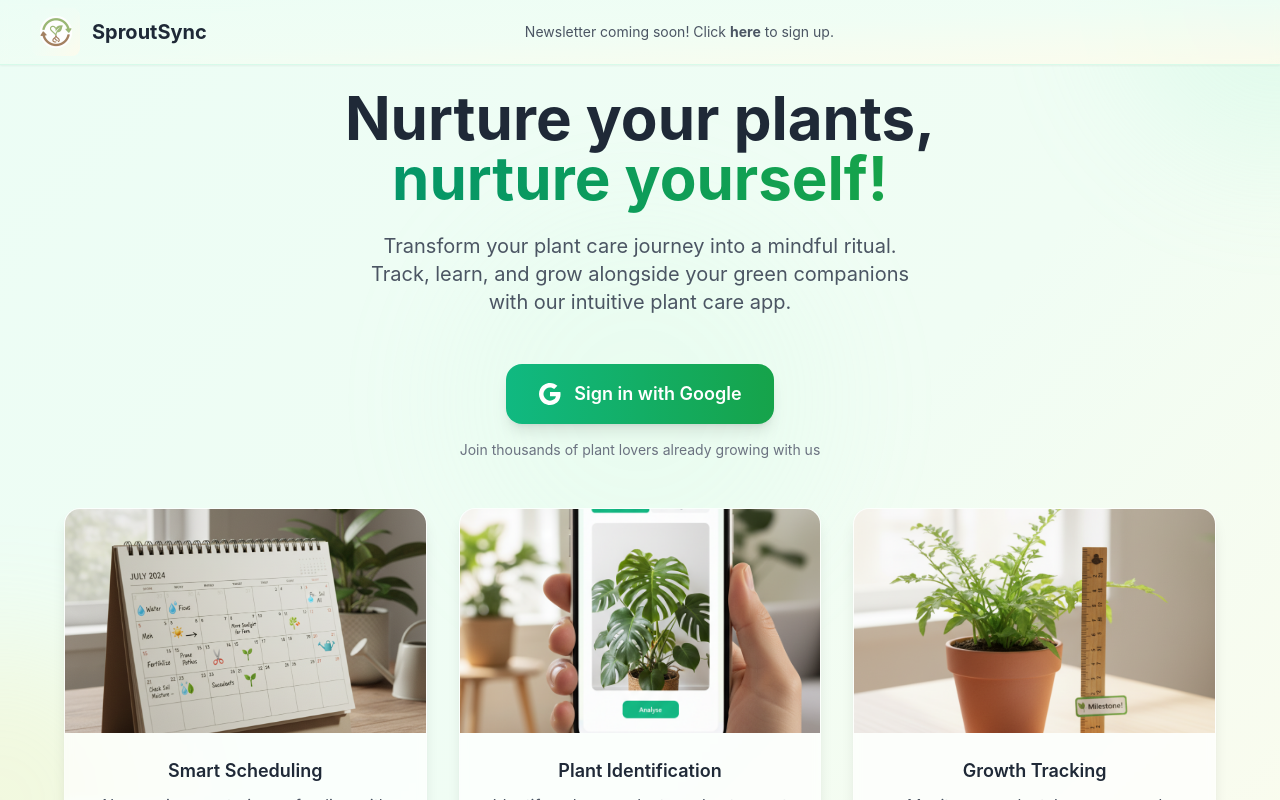
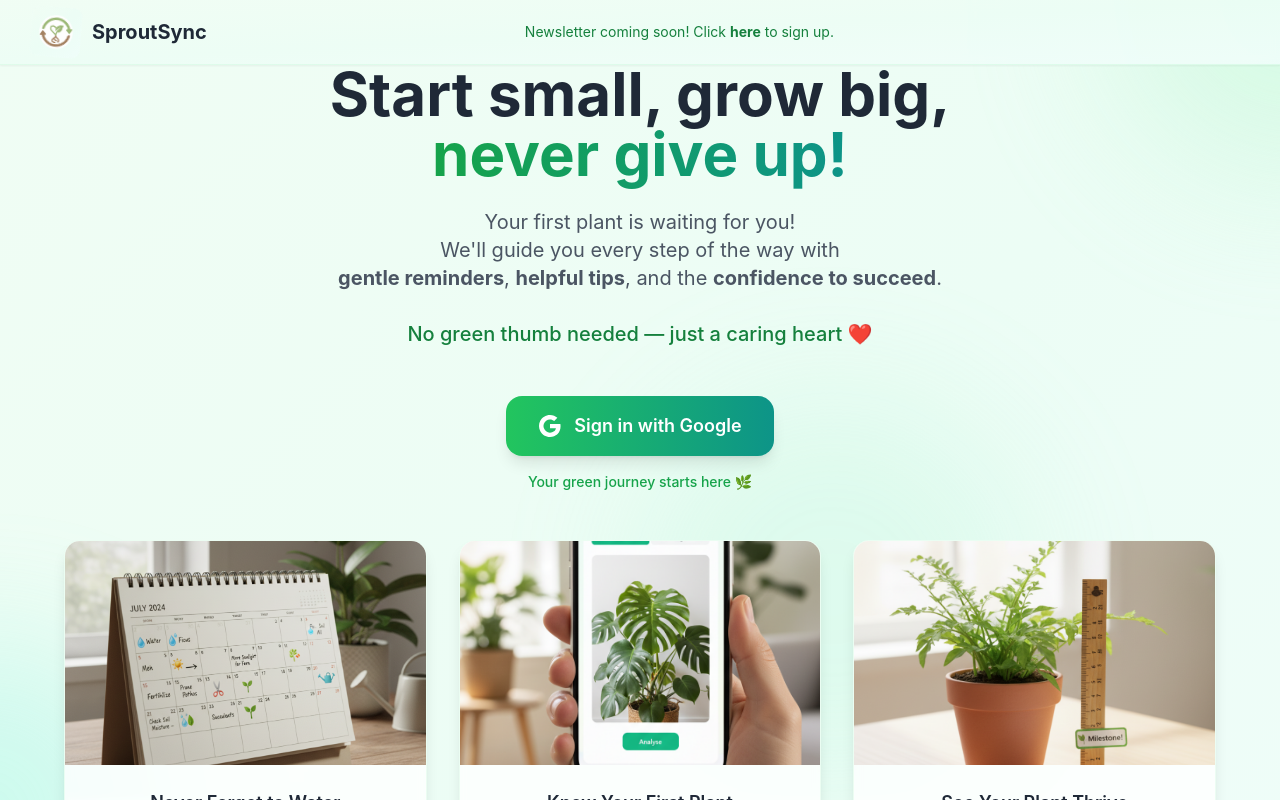
Before and after one commit to PurneswarPrasad/sprout-sync, a React (Vite) app in the folder frontend/: page / in a window 1280 px wide. Shown: the top 800 px of the page. Built offline with nearby package versions, Linux system fonts and the light colour scheme; no server answers.

Commit message:
landing page animated and text changed

```diff
--- a/frontend/dev-dist/sw.js
+++ b/frontend/dev-dist/sw.js
@@ -82,7 +82,7 @@ define(['./workbox-d9a5ed57'], (function (workbox) { 'use strict';
     "revision": "3ca0b8505b4bec776b69afdba2768812"
   }, {
     "url": "index.html",
-    "revision": "0.qcbhdatnbr4"
+    "revision": "0.r2bb473lucc"
   }], {});
   workbox.cleanupOutdatedCaches();
   workbox.registerRoute(new workbox.NavigationRoute(workbox.createHandlerBoundToURL("index.html"), {
--- a/frontend/src/pages/LandingPage.tsx
+++ b/frontend/src/pages/LandingPage.tsx
@@ -1,5 +1,6 @@
 import React, { useEffect, useState } from 'react';
 import { useNavigate } from 'react-router-dom';
+import { motion, useScroll, useTransform } from 'framer-motion';
 import { authAPI } from '../services/api';
 import { Footer } from '../components/Footer';
 import { InstallPromptBanner } from '../components/InstallPromptBanner';
@@ -9,6 +10,11 @@ const LandingPage: React.FC = () => {
   const [loading, setLoading] = useState(true);
   const [showFloatingHeader, setShowFloatingHeader] = useState(false);
   const [lastScrollY, setLastScrollY] = useState(0);
+  const { scrollYProgress } = useScroll();
+
+  // Transform scroll progress to create gentle gradient shifts
+  const backgroundOpacity = useTransform(scrollYProgress, [0, 0.5, 1], [0.3, 0.6, 0.8]);
+  const backgroundScale = useTransform(scrollYProgress, [0, 1], [1, 1.1]);
 
   useEffect(() => {
     // Check if user is already authenticated
@@ -72,32 +78,52 @@ const LandingPage: React.FC = () => {
   }
 
   return (
-    <div className="min-h-screen bg-gradient-to-br from-emerald-50 via-green-50 to-amber-50">
+    <div className="min-h-screen bg-gradient-to-br from-green-50 via-emerald-50 to-teal-50">
       {/* Install Prompt Banner */}
       <InstallPromptBanner />
 
       {/* Floating Header */}
-      <div className={`fixed top-0 left-0 right-0 z-50 transition-all duration-300 ${showFloatingHeader ? 'translate-y-0 opacity-100' : '-translate-y-full opacity-0'
-        }`}>
-        <div className="bg-gradient-to-br from-emerald-50/80 via-green-50/80 to-amber-50/80 backdrop-blur-sm border-b border-emerald-200/30 shadow-sm">
+      <motion.div
+        className={`fixed top-0 left-0 right-0 z-50 transition-all duration-300 ${showFloatingHeader ? 'translate-y-0 opacity-100' : '-translate-y-full opacity-0'
+          }`}
+        initial={{ y: -100, opacity: 0 }}
+        animate={{ y: showFloatingHeader ? 0 : -100, opacity: showFloatingHeader ? 1 : 0 }}
+        transition={{ type: "spring", damping: 20, stiffness: 100 }}
+      >
+        <div className="bg-gradient-to-br from-green-50/90 via-emerald-50/90 to-teal-50/90 backdrop-blur-sm border-b border-green-200/30 shadow-sm">
           <div className="max-w-7xl mx-auto px-3 sm:px-6 lg:px-8">
             <div className="flex items-center justify-between h-14 sm:h-16">
               {/* Left side - Logo and Name */}
               <div className="flex items-center space-x-2 sm:space-x-3">
-                <div className="w-8 h-8 sm:w-12 sm:h-12 bg-gradient-to-br rounded-lg flex items-center justify-center">
+                <motion.div
+                  className="w-8 h-8 sm:w-12 sm:h-12 bg-gradient-to-br rounded-lg flex items-center justify-center"
+                  animate={{
+                    rotate: [0, 5, -5, 0],
+                    scale: [1, 1.05, 1]
+                  }}
+                  transition={{
+                    duration: 4,
+                    repeat: Infinity,
+                    ease: "easeInOut"
+                  }}
+                >
                   <span className="text-sm sm:text-lg"><img src="/SproutSync_logo.png" alt="SproutSync" className="w-6 h-6 sm:w-8 sm:h-8" /></span>
-                </div>
+                </motion.div>
                 <span className="text-lg sm:text-xl font-bold text-gray-800">SproutSync</span>
               </div>
 
-              {/* Center - Newsletter signup */}
+              {/* Center - Beginner-friendly tagline */}
               <div className="flex-1 flex justify-center px-2">
-                <button className="text-xs sm:text-sm text-gray-600 hover:bg-emerald-100 hover:border-emerald-300 border border-transparent px-2 sm:px-3 py-1 rounded-lg transition-all duration-200 cursor-pointer text-center whitespace-nowrap">
+                <motion.button
+                  className="text-xs sm:text-sm text-green-700 hover:bg-green-100 hover:border-green-300 border border-transparent px-2 sm:px-3 py-1 rounded-lg transition-all duration-200 cursor-pointer text-center whitespace-nowrap"
+                  whileHover={{ scale: 1.05 }}
+                  whileTap={{ scale: 0.95 }}
+                >
                   <span className="hidden sm:inline">Newsletter coming soon! Click </span>
                   <span className="sm:hidden">Newsletter coming soon! <br/>Click </span>
                   <span className="font-bold">here</span>
                   <span className="sm:inline"> to sign up.</span>
-                </button>
+                </motion.button>
               </div>
 
               {/* Right side - Empty for balance */}
@@ -105,13 +131,52 @@ const LandingPage: React.FC = () => {
             </div>
           </div>
         </div>
-      </div>
+      </motion.div>
 
-      {/* Background decorative elements */}
+      {/* Background decorative elements with gentle motion */}
       <div className="absolute inset-0 overflow-hidden">
-        <div className="absolute -top-40 -right-40 w-80 h-80 bg-emerald-200 rounded-full opacity-20 blur-3xl"></div>
-        <div className="absolute -bottom-40 -left-40 w-80 h-80 bg-amber-200 rounded-full opacity-20 blur-3xl"></div>
-        <div className="absolute top-1/2 left-1/2 transform -translate-x-1/2 -translate-y-1/2 w-96 h-96 bg-green-200 rounded-full opacity-10 blur-3xl"></div>
+        <motion.div
+          className="absolute -top-40 -right-40 w-80 h-80 bg-green-200 rounded-full opacity-30 blur-3xl"
+          animate={{
+            scale: [1, 1.2, 1],
+            opacity: [0.3, 0.5, 0.3],
+            x: [0, 20, 0],
+            y: [0, -10, 0]
+          }}
+          transition={{
+            duration: 8,
+            repeat: Infinity,
+            ease: "easeInOut"
+          }}
+        />
+        <motion.div
+          className="absolute -bottom-40 -left-40 w-80 h-80 bg-teal-200 rounded-full opacity-25 blur-3xl"
+          animate={{
+            scale: [1.2, 1, 1.2],
+            opacity: [0.25, 0.4, 0.25],
+            x: [0, -15, 0],
+            y: [0, 15, 0]
+          }}
+          transition={{
+            duration: 10,
+            repeat: Infinity,
+            ease: "easeInOut",
+            delay: 2
+          }}
+        />
+        <motion.div
+          className="absolute top-1/2 left-1/2 transform -translate-x-1/2 -translate-y-1/2 w-96 h-96 bg-emerald-200 rounded-full opacity-15 blur-3xl"
+          animate={{
+            scale: [1, 1.1, 1],
+            opacity: [0.15, 0.25, 0.15],
+            rotate: [0, 180, 360]
+          }}
+          transition={{
+            duration: 20,
+            repeat: Infinity,
+            ease: "linear"
+          }}
+        />
       </div>
 
       <div className="relative z-10 flex flex-col min-h-screen px-4 sm:px-6 lg:px-8">
@@ -119,30 +184,61 @@ const LandingPage: React.FC = () => {
         <div className="pt-8 sm:pt-12 lg:pt-16"></div>
 
         {/* Header */}
-        <div className="text-center mb-8 sm:mb-12">
-          <div className="flex justify-center mb-4 sm:mb-6">
-          </div>
+        <motion.div
+          className="text-center mb-8 sm:mb-12"
+          initial={{ opacity: 0, y: 30 }}
+          animate={{ opacity: 1, y: 0 }}
+          transition={{ duration: 0.8, ease: "easeOut" }}
+        >
+          <motion.h1
+            className="text-3xl sm:text-4xl md:text-5xl lg:text-6xl font-bold text-gray-800 mb-4 sm:mb-6 leading-tight px-2"
+            initial={{ opacity: 0, y: 40 }}
+            animate={{ opacity: 1, y: 0 }}
+            transition={{ duration: 0.8, delay: 0.3, ease: "easeOut" }}
+          >
+            Start small, grow big,
+            <br />
+            <span className="text-transparent bg-clip-text bg-gradient-to-r from-green-600 to-teal-600">
+              never give up!
+            </span>
+          </motion.h1>
 
-          <h1 className="text-3xl sm:text-4xl md:text-5xl lg:text-6xl font-bold text-gray-800 mb-4 sm:mb-6 leading-tight px-2">
-            Nurture your plants,
-            <br />
-            <span className="text-transparent bg-clip-text bg-gradient-to-r from-emerald-600 to-green-600">
-              nurture yourself!
-            </span>
-          </h1>
-
-          <p className="text-base sm:text-lg lg:text-xl text-gray-600 max-w-2xl mx-auto leading-relaxed px-4">
-            Transform your plant care journey into a mindful ritual. <br />Track, learn, and grow alongside your green companions<br /> with our intuitive plant care app.
-          </p>
-        </div>
+          <motion.p
+            className="text-base sm:text-lg lg:text-xl text-gray-600 max-w-2xl mx-auto leading-relaxed px-4"
+            initial={{ opacity: 0, y: 30 }}
+            animate={{ opacity: 1, y: 0 }}
+            transition={{ duration: 0.8, delay: 0.5, ease: "easeOut" }}
+          >
+            Your first plant is waiting for you! <br/>We'll guide you every step of the way
+            with <br/><b>gentle reminders</b>, <b>helpful tips</b>, and the <b>confidence to succeed</b>.<br /><br/>
+            <span className="text-green-700 font-medium">No green thumb needed — just a caring heart ❤️</span>
+          </motion.p>
+        </motion.div>
 
         {/* Sign In Button - Fixed consistent size */}
-        <div className="text-center mb-8 sm:mb-12">
-          <button
+        <motion.div
+          className="text-center mb-8 sm:mb-12"
+          initial={{ opacity: 0, y: 30 }}
+          animate={{ opacity: 1, y: 0 }}
+          transition={{ duration: 0.8, delay: 0.7, ease: "easeOut" }}
+        >
+          <motion.button
             onClick={handleGoogleSignIn}
-            className="group relative inline-flex items-center justify-center px-8 py-4 text-lg font-semibold text-white bg-gradient-to-r from-emerald-500 to-green-600 rounded-2xl shadow-lg hover:shadow-xl transform hover:-translate-y-1 transition-all duration-200 focus:outline-none focus:ring-4 focus:ring-emerald-300"
+            className="group relative inline-flex items-center justify-center px-8 py-4 text-lg font-semibold text-white bg-gradient-to-r from-green-500 to-teal-600 rounded-2xl shadow-lg hover:shadow-xl transition-all duration-200 focus:outline-none focus:ring-4 focus:ring-green-300"
+            whileHover={{
+              scale: 1.05,
+              y: -2,
+              transition: { type: "spring", damping: 15, stiffness: 300 }
+            }}
+            whileTap={{
+              scale: 0.98,
+              transition: { type: "spring", damping: 20, stiffness: 400 }
+            }}
+            initial={{ scale: 0.9, opacity: 0 }}
+            animate={{ scale: 1, opacity: 1 }}
+            transition={{ duration: 0.6, delay: 0.8, ease: "easeOut" }}
           >
-            <div className="absolute inset-0 bg-gradient-to-r from-emerald-600 to-green-700 rounded-2xl opacity-0 group-hover:opacity-100 transition-opacity duration-200"></div>
+            <div className="absolute inset-0 bg-gradient-to-r from-green-600 to-teal-700 rounded-2xl opacity-0 group-hover:opacity-100 transition-opacity duration-200"></div>
             <div className="relative flex items-center space-x-3">
               <svg className="w-6 h-6" viewBox="0 0 24 24">
                 <path fill="currentColor" d="M22.56 12.25c0-.78-.07-1.53-.2-2.25H12v4.26h5.92c-.26 1.37-1.04 2.53-2.21 3.31v2.77h3.57c2.08-1.92 3.28-4.74 3.28-8.09z" />
@@ -152,57 +248,110 @@ const LandingPage: React.FC = () => {
               </svg>
               <span>Sign in with Google</span>
             </div>
-          </button>
+          </motion.button>
 
-          <p className="text-sm text-gray-500 mt-4">
-            Join thousands of plant lovers already growing with us
-          </p>
-        </div>
+          <motion.p
+            className="text-sm text-green-600 mt-4 font-medium"
+            initial={{ opacity: 0 }}
+            animate={{ opacity: 1 }}
+            transition={{ duration: 0.6, delay: 1, ease: "easeOut" }}
+          >
+            Your green journey starts here 🌿
+          </motion.p>
+        </motion.div>
 
         {/* Features */}
-        <div className="grid grid-cols-1 sm:grid-cols-2 lg:grid-cols-3 gap-4 sm:gap-6 lg:gap-8 mb-8 sm:mb-12 max-w-6xl mx-auto">
-          <div className="bg-white/70 backdrop-blur-sm rounded-2xl shadow-lg border border-white/20 overflow-hidden">
-            <div className="w-full h-48 sm:h-56">
+        <motion.div
+          className="grid grid-cols-1 sm:grid-cols-2 lg:grid-cols-3 gap-4 sm:gap-6 lg:gap-8 mb-8 sm:mb-12 max-w-6xl mx-auto"
+          initial={{ opacity: 0, y: 50 }}
+          whileInView={{ opacity: 1, y: 0 }}
+          transition={{ duration: 0.8, ease: "easeOut" }}
+          viewport={{ once: true, margin: "-100px" }}
+        >
+          <motion.div
+            className="bg-white/80 backdrop-blur-sm rounded-2xl shadow-lg border border-green-100/50 overflow-hidden"
+            initial={{ opacity: 0, y: 30 }}
+            whileInView={{ opacity: 1, y: 0 }}
+            transition={{ duration: 0.6, delay: 0.1, ease: "easeOut" }}
+            viewport={{ once: true }}
+            whileHover={{
+              y: -5,
+              transition: { type: "spring", damping: 15, stiffness: 300 }
+            }}
+          >
+            <motion.div
+              className="w-full h-48 sm:h-56"
+              whileHover={{ scale: 1.05 }}
+              transition={{ duration: 0.3 }}
+            >
               <img
                 src="/calendar_landingpage.png"
-                alt="Smart Scheduling"
+                alt="Never Forget to Water"
                 className="w-full h-full object-cover"
               />
+            </motion.div>
+            <div className="p-4 sm:p-6 text-center">
+              <h3 className="text-base sm:text-lg font-semibold text-gray-800 mb-2">Never Forget to Water</h3>
+              <p className="text-sm sm:text-base text-gray-600 leading-relaxed">Gentle reminders that build caring habits, not stress. Perfect for busy beginners!</p>
             </div>
-            <div className="p-4 sm:p-6 text-center">
-              <h3 className="text-base sm:text-lg font-semibold text-gray-800 mb-2">Smart Scheduling</h3>
-              <p className="text-sm sm:text-base text-gray-600 leading-relaxed">Never miss a watering or feeding with personalized care reminders</p>
-            </div>
-          </div>
+          </motion.div>
 
-          <div className="bg-white/70 backdrop-blur-sm rounded-2xl shadow-lg border border-white/20 overflow-hidden">
-            <div className="w-full h-48 sm:h-56">
+          <motion.div
+            className="bg-white/80 backdrop-blur-sm rounded-2xl shadow-lg border border-green-100/50 overflow-hidden"
+            initial={{ opacity: 0, y: 30 }}
+            whileInView={{ opacity: 1, y: 0 }}
+            transition={{ duration: 0.6, delay: 0.2, ease: "easeOut" }}
+            viewport={{ once: true }}
+            whileHover={{
+              y: -5,
+              transition: { type: "spring", damping: 15, stiffness: 300 }
+            }}
+          >
+            <motion.div
+              className="w-full h-48 sm:h-56"
+              whileHover={{ scale: 1.05 }}
+              transition={{ duration: 0.3 }}
+            >
               <img
                 src="/AIidentify_landingpage.png"
-                alt="Plant Identification"
+                alt="Know Your First Plant"
                 className="w-full h-full object-cover"
               />
+            </motion.div>
+            <div className="p-4 sm:p-6 text-center">
+              <h3 className="text-base sm:text-lg font-semibold text-gray-800 mb-2">Know Your First Plant</h3>
+              <p className="text-sm sm:text-base text-gray-600 leading-relaxed">Snap a photo and instantly discover what you're caring for. No guesswork needed!</p>
             </div>
-            <div className="p-4 sm:p-6 text-center">
-              <h3 className="text-base sm:text-lg font-semibold text-gray-800 mb-2">Plant Identification</h3>
-              <p className="text-sm sm:text-base text-gray-600 leading-relaxed">Identify unknown plants and get expert care tips instantly</p>
-            </div>
-          </div>
+          </motion.div>
 
-          <div className="bg-white/70 backdrop-blur-sm rounded-2xl shadow-lg border border-white/20 overflow-hidden sm:col-span-2 lg:col-span-1">
-            <div className="w-full h-48 sm:h-56">
+          <motion.div
+            className="bg-white/80 backdrop-blur-sm rounded-2xl shadow-lg border border-green-100/50 overflow-hidden sm:col-span-2 lg:col-span-1"
+            initial={{ opacity: 0, y: 30 }}
+            whileInView={{ opacity: 1, y: 0 }}
+            transition={{ duration: 0.6, delay: 0.3, ease: "easeOut" }}
+            viewport={{ once: true }}
+            whileHover={{
+              y: -5,
+              transition: { type: "spring", damping: 15, stiffness: 300 }
+            }}
+          >
+            <motion.div
+              className="w-full h-48 sm:h-56"
+              whileHover={{ scale: 1.05 }}
+              transition={{ duration: 0.3 }}
+            >
               <img
                 src="/growth_landingpage.png"
-                alt="Growth Tracking"
+                alt="See Your Plant Thrive"
                 className="w-full h-full object-cover"
               />
+            </motion.div>
+            <div className="p-4 sm:p-6 text-center">
+              <h3 className="text-base sm:text-lg font-semibold text-gray-800 mb-2">See Your Plant Thrive</h3>
+              <p className="text-sm sm:text-base text-gray-600 leading-relaxed">Watch your confidence grow as your plant does. Every new leaf is a victory!</p>
             </div>
-            <div className="p-4 sm:p-6 text-center">
-              <h3 className="text-base sm:text-lg font-semibold text-gray-800 mb-2">Growth Tracking</h3>
-              <p className="text-sm sm:text-base text-gray-600 leading-relaxed">Monitor your plants' progress and celebrate their milestones</p>
-            </div>
-          </div>
-        </div>
+          </motion.div>
+        </motion.div>
 
         {/* Footer */}
         <Footer />
```
Also changed, not shown: 6 other files (tests, documents, lock files or other folders).
